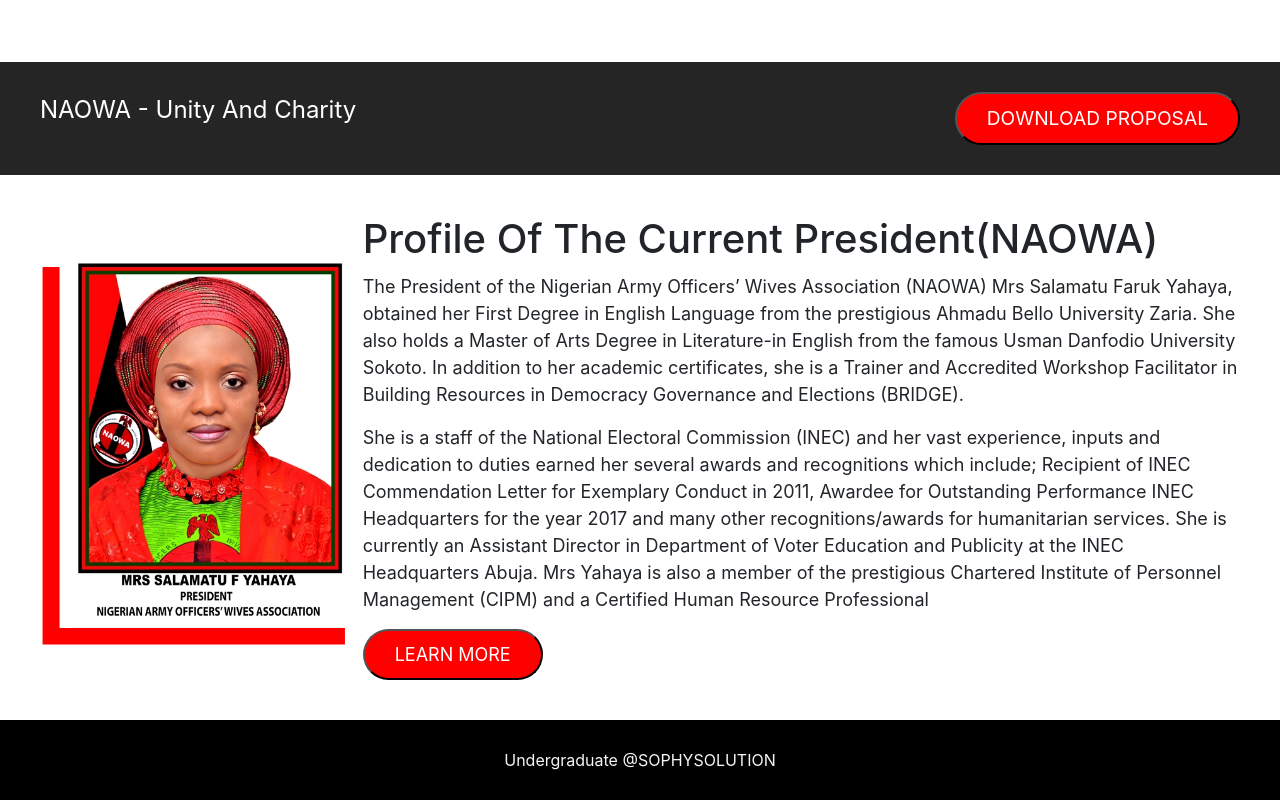
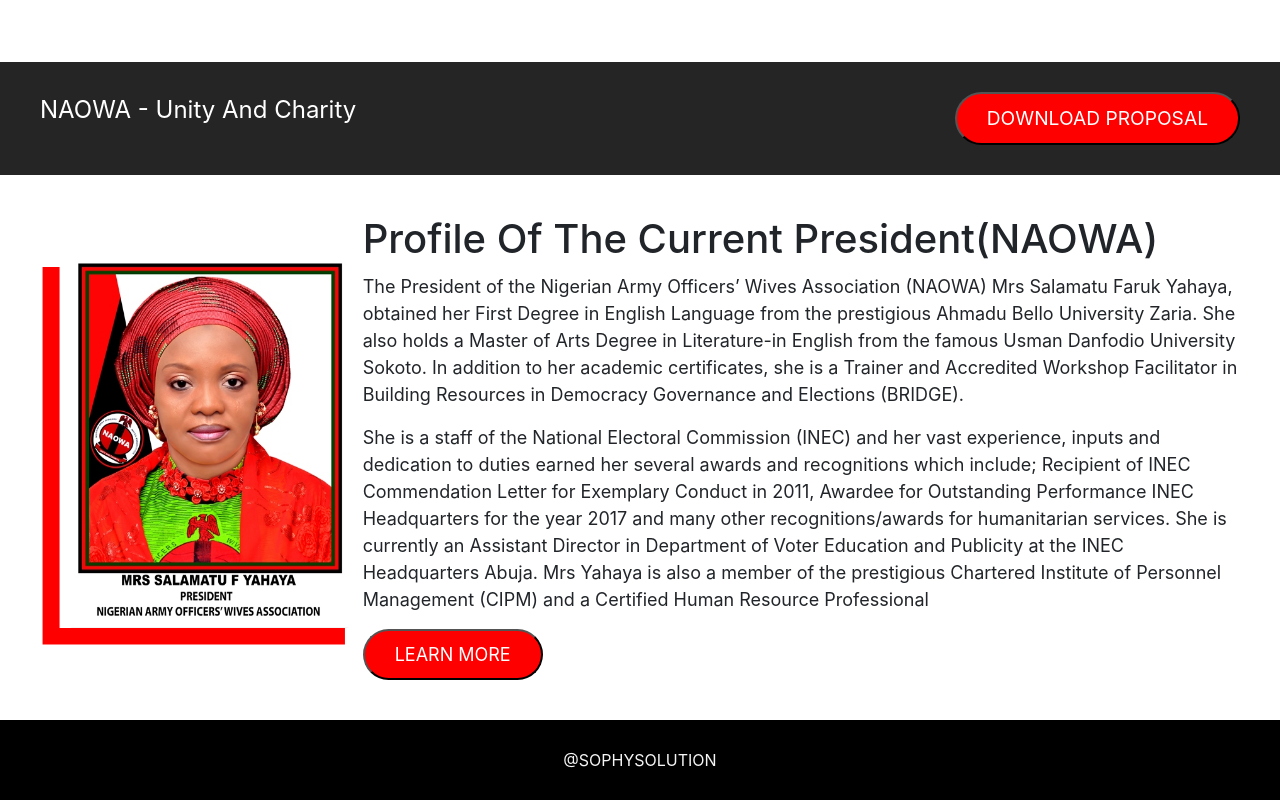
Before and after one commit to sophy231/lordsophy, a plain HTML site: page index.html in a window 1280 px wide. Shown: the part 1409-2209 px from the top of the page. Drawn offline with nearby package versions, Linux system fonts and the light colour scheme.

Commit message:
Update index.html

```diff
--- a/index.html
+++ b/index.html
@@ -123,7 +123,7 @@
 	<!-- about sectionends here -->
 	<footer>
 		<div>
-			<span>Undergraduate</span>
+
 			<span>@SOPHYSOLUTION</span>
 		</div>
 	</footer>
```
